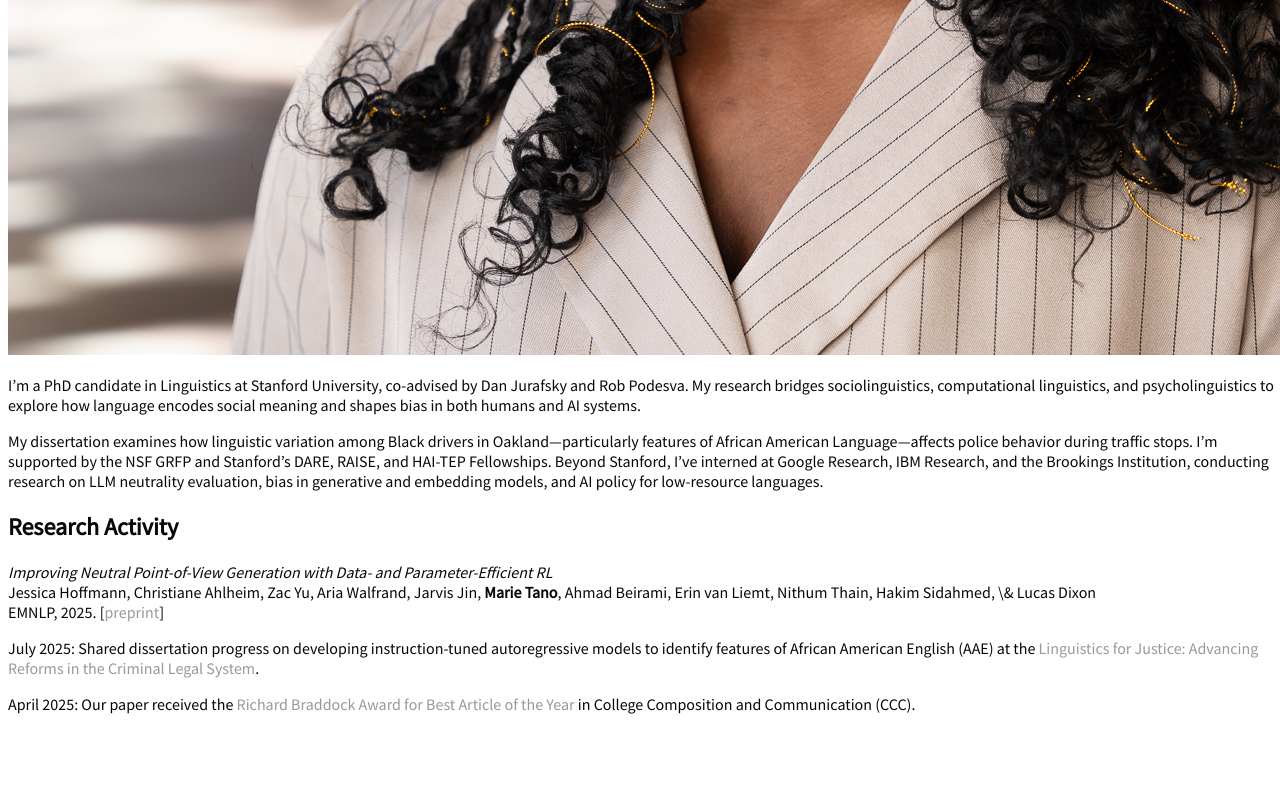
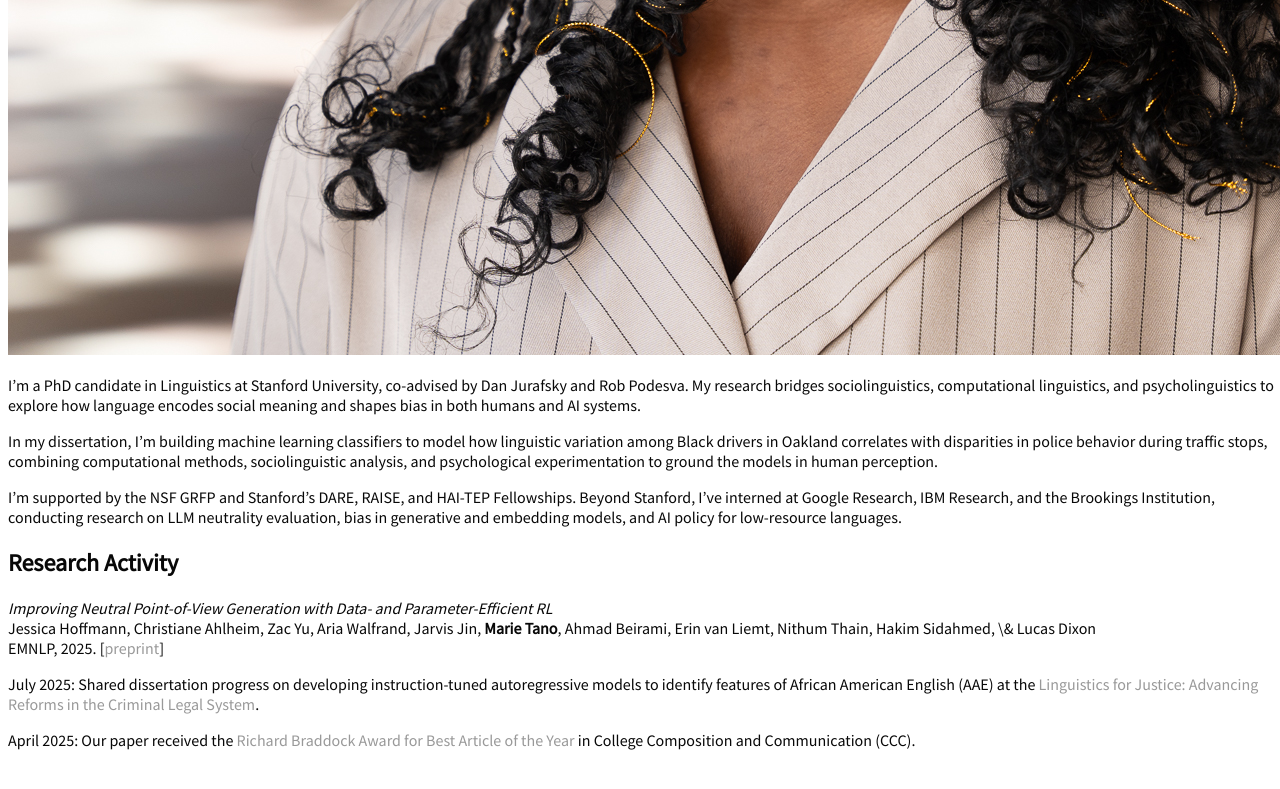
Before and after one commit to mariemmanue/mariemmanue, a Jekyll site: the page built from index.md, in a window 1280 px wide and 900 px high, scrolled down 1209 px. Shown: the top 789 px of the window. Built offline with Jekyll 4.4.1, drawn with Linux system fonts in a browser that asks for light colours.

Commit message:
Update index.md

```diff
--- a/index.md
+++ b/index.md
@@ -6,7 +6,9 @@ title: Marie Tano
 
 I’m a PhD candidate in Linguistics at Stanford University, co-advised by Dan Jurafsky and Rob Podesva. My research bridges sociolinguistics, computational linguistics, and psycholinguistics to explore how language encodes social meaning and shapes bias in both humans and AI systems.
 
-My dissertation examines how linguistic variation among Black drivers in Oakland—particularly features of African American Language—affects police behavior during traffic stops. I’m supported by the NSF GRFP and Stanford’s DARE, RAISE, and HAI-TEP Fellowships. Beyond Stanford, I’ve interned at Google Research, IBM Research, and the Brookings Institution, conducting research on LLM neutrality evaluation, bias in generative and embedding models, and AI policy for low-resource languages.
+In my dissertation, I’m building machine learning classifiers to model how linguistic variation among Black drivers in Oakland correlates with disparities in police behavior during traffic stops, combining computational methods, sociolinguistic analysis, and psychological experimentation to ground the models in human perception.
+
+I’m supported by the NSF GRFP and Stanford’s DARE, RAISE, and HAI-TEP Fellowships. Beyond Stanford, I’ve interned at Google Research, IBM Research, and the Brookings Institution, conducting research on LLM neutrality evaluation, bias in generative and embedding models, and AI policy for low-resource languages.
 
 ## Research Activity
 *Improving Neutral Point-of-View Generation with Data- and Parameter-Efficient RL*<br>
```
